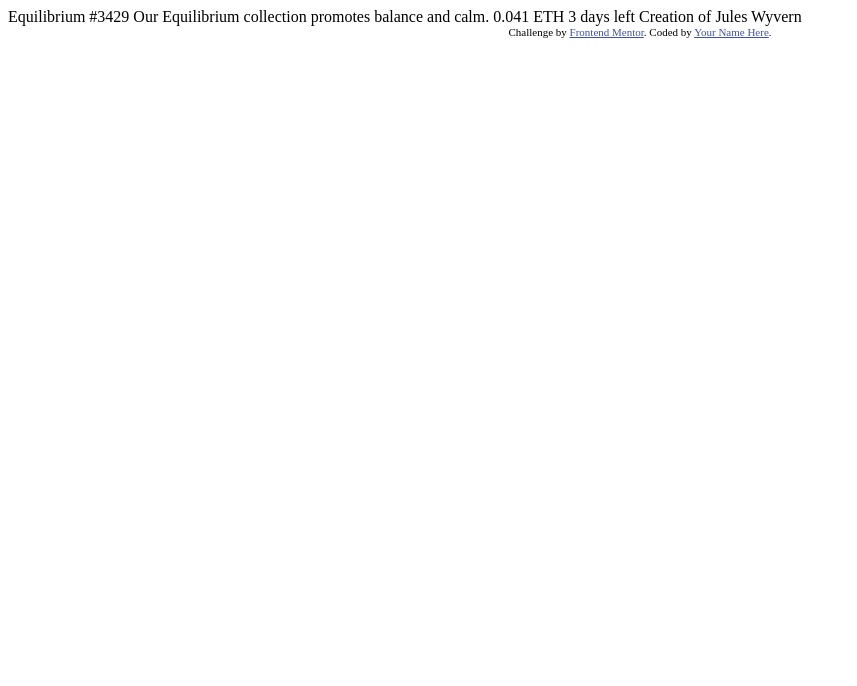
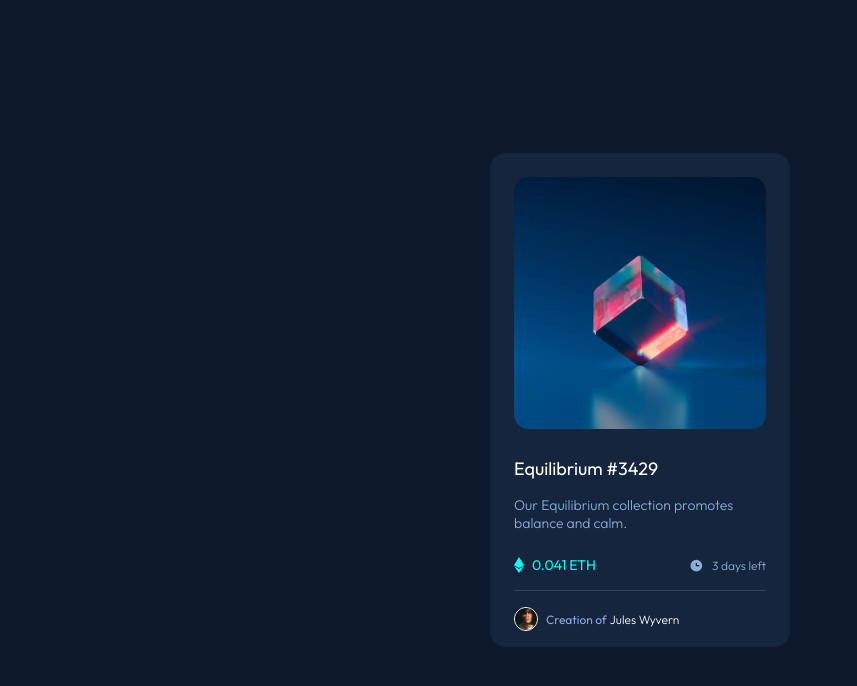
Before and after one commit to csescobar/nft-preview-card-component-main, a website: page index.html in a window 1280 px wide. Shown: the whole page, without its empty margins (0-857 px from the left). Drawn offline with Linux system fonts and the light colour scheme.

Commit message:
Finalização do desafio

```diff
--- /dev/null
+++ b/css/style.css
@@ -0,0 +1,180 @@
+* {
+    margin: 0;
+    padding: 0;
+    box-sizing: border-box;
+    font-family: "Outfit", sans-serif;
+}
+
+body {
+   background: hsl(217, 54%, 11%);
+   width: 100%;
+   height: 100vh;
+   display: flex;
+   align-items: center;
+   justify-content: center;
+   padding: 1rem;
+}
+
+main {
+    background: hsl(216, 50%, 16%);
+    max-width: 300px;
+    border-radius: 1rem;
+}
+
+main section {
+    display: flex;
+    align-items: center;
+    flex-direction: column;
+    padding: 0 1.5rem;
+    height: 100%;
+    width: 100%;
+}
+
+main .hover-image {
+    position: relative;
+    left: 0;
+    top: 0;
+    margin: auto;
+}
+
+main .hover-image .equilibrium {
+    width: 100%;
+    border-radius: 2.4rem;
+    padding: 1.5rem;
+}
+
+.hover-image .background-icon {
+    background: hsl(178, 100%, 50%);
+    width: 84%;
+    height: 83%;
+    border-radius: 0.8rem;
+    padding: 1.5rem;
+    margin: 1.5rem;
+    position: absolute;
+    display: block;
+    top: 0;
+    opacity: 0;
+    visibility: hidden;
+    transition: all 0.4s ease;
+}
+.hover-image .hover-view {
+    position: absolute;
+    left: 43%;
+    top: 43%;
+    width: 16%;
+}
+
+.hover-image:hover .background-icon {
+    opacity: 0.6;
+    visibility: visible;
+  }
+
+/* main .image-equilibrium {
+    width: 100%;
+    border-radius: 2rem;
+    padding: 1.5rem;
+
+} */
+
+main #equilibrium-link {
+    font-weight: 400;
+    font-size: 18px;
+    color: hsl(0, 0%, 100%);
+    text-decoration: none;
+    text-align: left;
+    padding: 1.5rem;
+    transition: color 0.3s;
+}
+
+main #equilibrium-link:hover {
+    color: hsl(178, 100%, 50%);
+}
+
+main section .description {
+    color: hsl(215, 51%, 70%);
+    font-weight: 300;
+    font-size: 14px;
+    padding-top: 1rem;
+}
+
+
+
+main .informations {
+    display: flex;
+    align-items: center;
+    justify-content: space-between;
+    width: 100%;
+    padding-top: 1.5rem;
+}
+
+main .informations .price {
+    display: flex;
+    align-items: center;
+}
+
+main .informations .days-left {
+    display: flex;
+    align-items: center;
+}
+
+main .informations #ethereum {
+    width: 10px;
+}
+
+main .informations #clock {
+    width: 15px;
+}
+
+main .informations strong {
+    color: hsl(178, 100%, 50%);
+    padding-left: 0.5rem;
+    font-weight: 400;
+    font-size: 14px;
+}
+
+main .informations span {
+    font-size: 12px;
+    color: hsl(215, 51%, 70%);
+    font-weight: 300;
+    padding-left: 0.5rem;
+}
+
+main section hr {
+    width: 100%;
+    background-color: hsl(215, 32%, 27%);
+    border: none;
+    height: 1px;
+    margin-top: 1rem;
+}
+
+main .created-by {
+    display: flex;
+    align-items: center;
+    justify-content: left;
+    padding: 1rem 0 1rem 1.5rem;
+}
+
+main #avatar {
+    width: 24px;
+    border-radius: 50%;
+    border: 1px solid #FFF;
+}
+
+main .created-by span {
+    color: hsl(215, 51%, 70%);
+    font-size: 12px;
+    padding-left: 0.5rem;
+}
+
+main .created-by a {
+    font-size: 12px;
+    font-weight: 300;
+    color: hsl(0, 0%, 100%);
+    padding-left: 0.2rem;
+    text-decoration: none;
+    transition: color 0.3s;
+}
+
+main .created-by a:hover {
+    color: hsl(178, 100%, 50%);
+}
--- a/index.html
+++ b/index.html
@@ -1,33 +1,51 @@
 <!DOCTYPE html>
 <html lang="en">
 <head>
+  <link rel="preconnect" href="https://fonts.gstatic.com" crossorigin>
   <meta charset="UTF-8">
   <meta name="viewport" content="width=device-width, initial-scale=1.0"> <!-- displays site properly based on user's device -->
 
   <link rel="icon" type="image/png" sizes="32x32" href="./images/favicon-32x32.png">
+  <link rel="preconnect" href="https://fonts.googleapis.com">
+  <link href="https://fonts.googleapis.com/css2?family=Outfit:wght@300;400;600&display=swap" rel="stylesheet">
+  <link rel="stylesheet" href="css/style.css">
 
   <title>Frontend Mentor | NFT preview card component</title>
-
-  <!-- Feel free to remove these styles or customise in your own stylesheet 👍 -->
-  <style>
-    .attribution { font-size: 11px; text-align: center; }
-    .attribution a { color: hsl(228, 45%, 44%); }
-  </style>
-</head>
 <body>
-
-  Equilibrium #3429
-
-  Our Equilibrium collection promotes balance and calm.
-
-  0.041 ETH
-  3 days left
-
-  Creation of Jules Wyvern
-
-  <div class="attribution">
-    Challenge by <a href="https://www.frontendmentor.io?ref=challenge" target="_blank">Frontend Mentor</a>.
-    Coded by <a href="#">Your Name Here</a>.
-  </div>
+  <main>
+    <a class="link" href="#">
+      <div class="hover-image">
+        <img class="equilibrium" src="/images/image-equilibrium.jpg" alt="Equilibrium">
+        <div class="background-icon">
+          <img src="/images/icon-view.svg" alt="Icon View" class="hover-view">
+        </div>
+      </div>
+    </a>
+    <!-- <a class="overlay" href="#">
+      <img class="image-equilibrium" src="images/image-equilibrium.jpg" alt="Image Equilibrium">
+    </a> -->
+    <a id="equilibrium-link" href="#">Equilibrium #3429</a>
+    <section>
+      <span class="description">
+        Our Equilibrium collection promotes balance and calm.
+      </span>
+      <div class="informations">
+        <div class="price">
+          <img id="ethereum" src="images/icon-ethereum.svg" alt="Ethereum Icon">
+          <strong>0.041 ETH</strong>
+        </div>
+        <div class="days-left">
+          <img id="clock" src="images/icon-clock.svg" alt="Clock">
+          <span>3 days left</span>
+        </div>
+      </div>
+      <hr/>
+    </section>
+    <div class="created-by">
+      <img id="avatar" src="images/image-avatar.png" alt="Avatar">
+      <span>Creation of </span>
+      <a href="#">Jules Wyvern</a>
+    </div>
+    </main>
 </body>
 </html>
```
Also changed, not shown: index.js (added, +8 -0 lines), package.json (added, +14 -0 lines), 2 other files.
